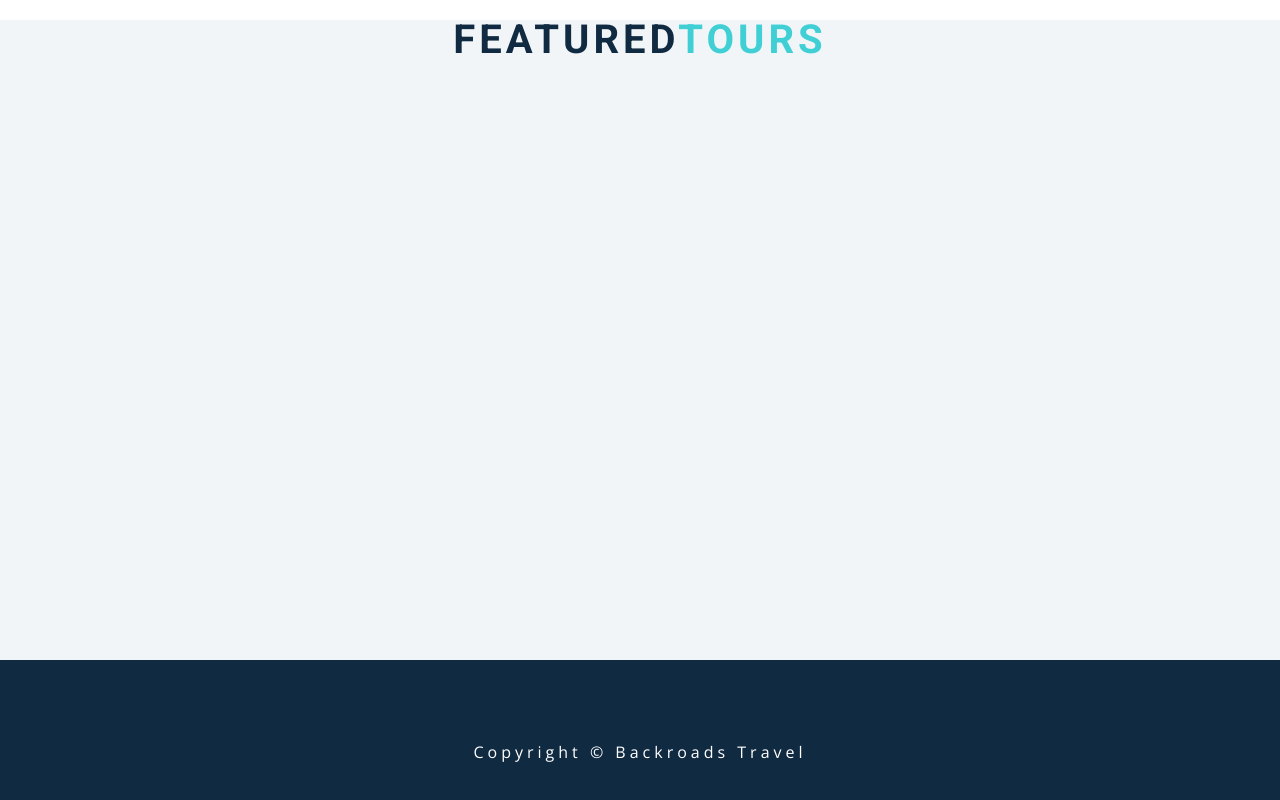
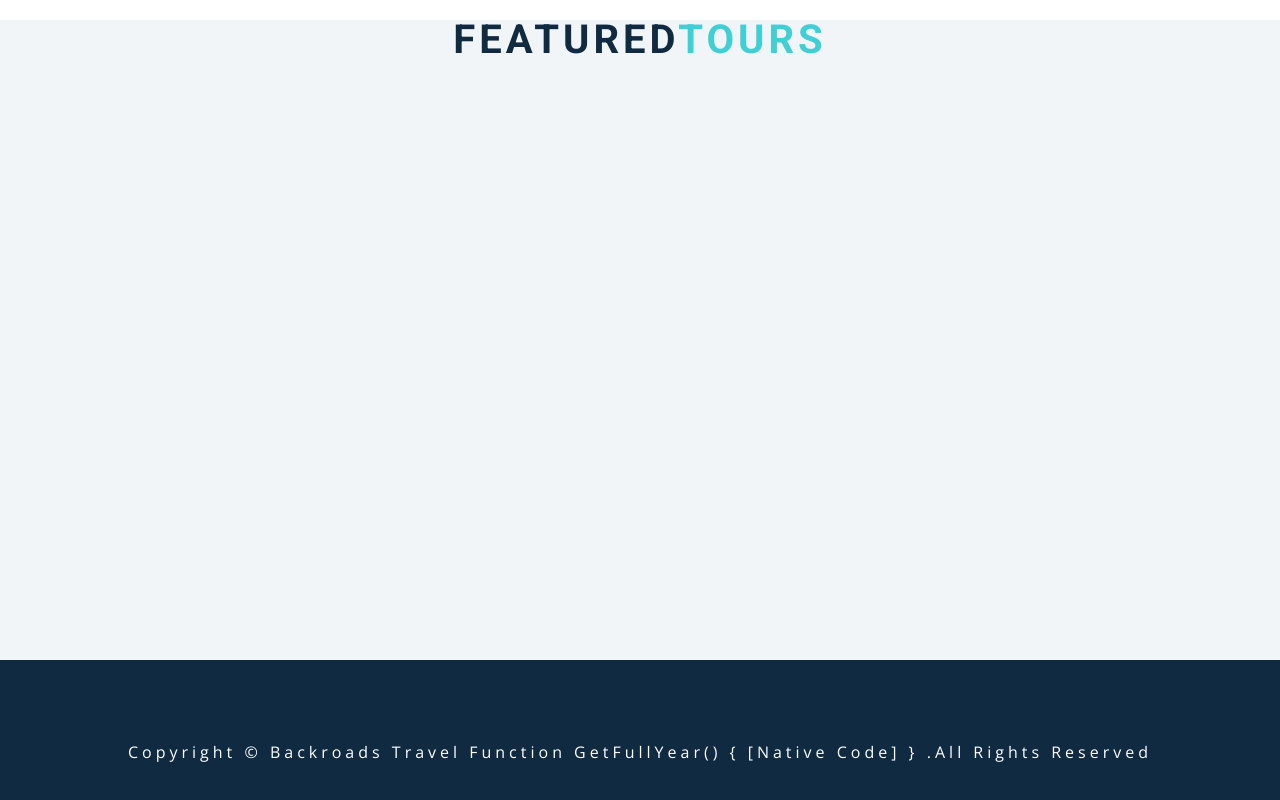
Before and after one commit to BernardByrnes/15-Javascript-Projects-DOM-Practice, a website: page 15 javascript Project/10-scroll/setup/index.html in a window 1280 px wide. Shown: the part 2142-2942 px from the top of the page. Drawn offline with nearby package versions, Linux system fonts and the light colour scheme.

Commit message:
Pro: Update scroll project app.js and index.html

```diff
--- a/15 javascript Project/10-scroll/setup/app.js
+++ b/15 javascript Project/10-scroll/setup/app.js
@@ -4,7 +4,8 @@
 //offsetTop - A Number, representing the top position of the element, in pixels
 
 // ********** set date ************
-
+const date = document.getElementById("date");
+date.innerHTML = new Date().getFullYear;
 // ********** close links ************
 
 // ********** fixed navbar ************
--- a/15 javascript Project/10-scroll/setup/index.html
+++ b/15 javascript Project/10-scroll/setup/index.html
@@ -75,10 +75,17 @@
         <h2>featured<span>tours</span></h2>
       </div>
     </section>
-    <!-- scroll up button -->
+    <!-- Footer -->
     <footer class="section">
-      <p>copyright &copy; backroads travel</p>
+      <p>
+        copyright &copy; backroads travel <span id="date">2026</span> .all
+        rights reserved
+      </p>
     </footer>
+    <!-- Button -->
+    <a href="#home" class="scroll-link top-link">
+      <i class="fas fa-arrow-up"></i>
+    </a>
     <!-- javascript -->
     <script src="app.js"></script>
   </body>
```
